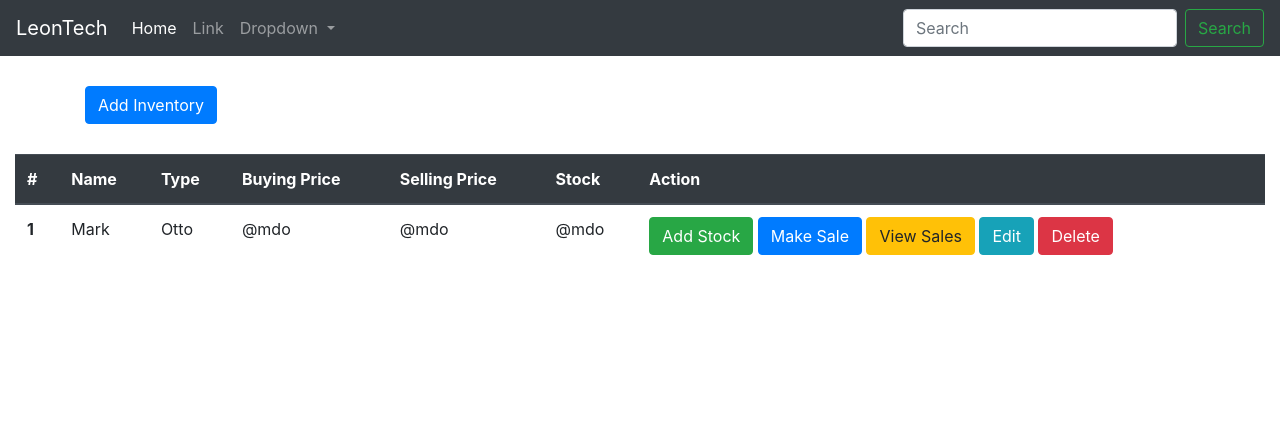
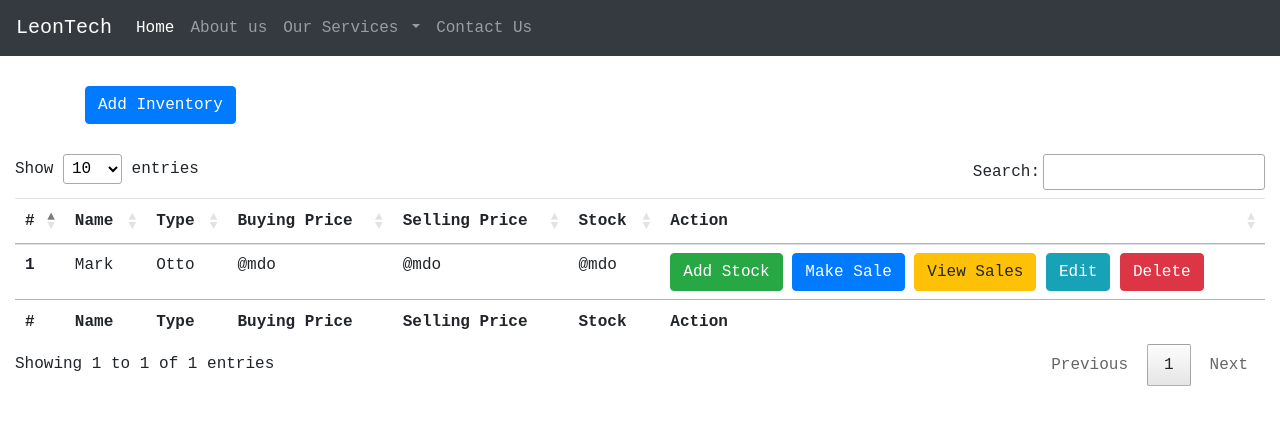
Before and after one commit to leonbaraza/Inventory-Management-System, a Flask app: page /inventories in a window 1280 px wide. Shown: the top 425 px of the page. Run offline with Flask 2, Linux system fonts and the light colour scheme; some libraries are stand-ins or nearby versions.

Commit message:
Inventory management system April Class

```diff
--- a/app.py
+++ b/app.py
@@ -1,7 +1,7 @@
 # importing
 # import <filename>
 # from filename import <.....>
-from flask import Flask, render_template
+from flask import Flask, render_template, request, redirect, url_for
 
 # calling/ instanciating
 app = Flask(__name__)
@@ -50,8 +50,24 @@ def about():
     return render_template('about.html')
 
 
-@app.route('/inventories')
+@app.route('/inventories', methods=['GET', 'POST'])
 def inventories():
+
+    # recieve from a form
+
+    if request.method == 'POST':
+        name = request.form['name']
+        inv_type = request.form['type']
+        buying_price = request.form['buying_price']
+        selling_price = request.form['selling_price']
+
+        print(name)
+        print(inv_type)
+        print(buying_price)
+        print(selling_price)
+
+        return redirect(url_for('inventories'))
+
     return render_template('inventories.html')
 
 
--- a/templates/base.html
+++ b/templates/base.html
@@ -13,6 +13,16 @@
 
     <link rel="stylesheet" href="https://stackpath.bootstrapcdn.com/bootstrap/4.4.1/css/bootstrap.min.css" integrity="sha384-Vkoo8x4CGsO3+Hhxv8T/Q5PaXtkKtu6ug5TOeNV6gBiFeWPGFN9MuhOf23Q9Ifjh" crossorigin="anonymous">
 
+    <link rel="stylesheet" type="text/css" href="//cdn.datatables.net/1.10.20/css/jquery.dataTables.min.css">
+    <style>
+        body{
+            font-family: 'Courier New', Courier, monospace;
+        }
+
+        table{
+
+        }
+    </style>
 </head>
 
 <body>
@@ -27,28 +37,32 @@
         <div class="collapse navbar-collapse" id="navbarSupportedContent">
             <ul class="navbar-nav mr-auto">
                 <li class="nav-item active">
-                    <a class="nav-link" href="#">Home <span class="sr-only">(current)</span></a>
+                    <a class="nav-link" href="{{ url_for('index') }}"> Home <span class="sr-only">(current)</span></a>
                 </li>
+
                 <li class="nav-item">
-                    <a class="nav-link" href="#">Link</a>
+                    <a class="nav-link" href="{{ url_for('about') }}">About us</a>
                 </li>
+
                 <li class="nav-item dropdown">
                     <a class="nav-link dropdown-toggle" href="#" id="navbarDropdown" role="button"
                         data-toggle="dropdown" aria-haspopup="true" aria-expanded="false">
-                        Dropdown
+                        Our Services
                     </a>
                     <div class="dropdown-menu" aria-labelledby="navbarDropdown">
-                        <a class="dropdown-item" href="#">Action</a>
-                        <a class="dropdown-item" href="#">Another action</a>
+                        <a class="dropdown-item" href="{{ url_for('service') }}">Service</a>
+                        <a class="dropdown-item" href="{{ url_for('inventories') }}">Inventory Page</a>
                         <div class="dropdown-divider"></div>
-                        <a class="dropdown-item" href="#">Something else here</a>
+                        <a class="dropdown-item" href="#">Data Visualization</a>
                     </div>
                 </li>
+
+                </li>
+                <li class="nav-item">
+                    <a class="nav-link" href="{{ url_for('contact') }}">Contact Us</a>
+                </li>
+
             </ul>
-            <form class="form-inline my-2 my-lg-0">
-                <input class="form-control mr-sm-2" type="search" placeholder="Search" aria-label="Search">
-                <button class="btn btn-outline-success my-2 my-sm-0" type="submit">Search</button>
-            </form>
         </div>
     </nav>
 
@@ -61,11 +75,19 @@
     {% endblock %}
 
 
-
     <script src="https://code.jquery.com/jquery-3.4.1.slim.min.js" integrity="sha384-J6qa4849blE2+poT4WnyKhv5vZF5SrPo0iEjwBvKU7imGFAV0wwj1yYfoRSJoZ+n" crossorigin="anonymous"></script>
     <script src="https://cdn.jsdelivr.net/npm/popper.js@1.16.0/dist/umd/popper.min.js" integrity="sha384-Q6E9RHvbIyZFJoft+2mJbHaEWldlvI9IOYy5n3zV9zzTtmI3UksdQRVvoxMfooAo" crossorigin="anonymous"></script>
     <script src="https://stackpath.bootstrapcdn.com/bootstrap/4.4.1/js/bootstrap.min.js" integrity="sha384-wfSDF2E50Y2D1uUdj0O3uMBJnjuUD4Ih7YwaYd1iqfktj0Uod8GCExl3Og8ifwB6" crossorigin="anonymous"></script>
 
+
+    <script src="//cdn.datatables.net/1.10.20/js/jquery.dataTables.min.js"></script>
+
+    <script>
+        $(document).ready( function () {
+            $('#myTable').DataTable();
+        } );
+    </script>
+
 </body>
 
 </html>
--- a/templates/inventories.html
+++ b/templates/inventories.html
@@ -29,14 +29,40 @@ Inventories
                 </div>
                 <div class="modal-body">
 
+                    <!--
 
-                    <form>
+                        1. change the save button type to submit
+
+                        2. add an action and methods attribute to the form
+                            - ---- METHODS ------
+                            methods are http verbs used to tell the browser what to do
+
+                            a. GET - used to display information to the browser
+
+                                - Its not a must you specify a get request because by default
+                                all browser have been built in a get request
+
+                            b. POST - used to send information
+                                - It must be declared for it to be used
+                                - All forms must be given a post request before submission
+
+                            c. PUT - used to update in4
+                            d. DELETE - get rid off
+
+                            ------ACTION--------
+                            What to do or where to go once someone clicks save
+
+                        3. Add a name attribute to all fields (input, select)
+
+                    -->
+
+                    <form action="{{ url_for('inventories') }}" method="POST">
 
                         <!-- name field -->
                         <div class="form-group">
                             <label for="exampleInputEmail1">Name</label>
 
-                            <input type="name" class="form-control" id="exampleInputEmail1"
+                            <input name="name" type="name" class="form-control" id="exampleInputEmail1"
                                 aria-describedby="emailHelp">
 
                             <small id="emailHelp" class="form-text text-muted">Add stock for this
@@ -48,7 +74,7 @@ Inventories
                         <div class="form-group">
                             <label for="exampleInputEmail1">Type</label>
 
-                            <select class="form-control" id="exampleFormControlSelect1">
+                            <select name="type" class="form-control" id="exampleFormControlSelect1">
                                 <option></option>
                                 <option>Product</option>
                                 <option>Service</option>
@@ -60,7 +86,7 @@ Inventories
 
                             <label for="exampleInputEmail1">Buying Price</label>
 
-                            <input type="float" class="form-control" id="exampleInputEmail1"
+                            <input name="buying_price" type="float" class="form-control" id="exampleInputEmail1"
                                 aria-describedby="emailHelp">
                         </div>
 
@@ -68,18 +94,27 @@ Inventories
                         <div class="form-group">
                             <label for="exampleInputEmail1">Selling Price</label>
 
-                            <input type="float" class="form-control" id="exampleInputEmail1"
+                            <input name="selling_price" type="float" class="form-control" id="exampleInputEmail1"
                                 aria-describedby="emailHelp">
                         </div>
+
+
+                        <div class="modal-footer">
+
+                            <button type="button" class="btn btn-secondary" data-dismiss="modal">Close</button>
+
+                            <button type="submit" class="btn btn-primary">Save</button>
+
+                        </div>
+
 
                     </form>
 
 
                 </div>
-                <div class="modal-footer">
-                    <button type="button" class="btn btn-secondary" data-dismiss="modal">Close</button>
-                    <button type="button" class="btn btn-primary">Save changes</button>
-                </div>
+
+
+
             </div>
         </div>
     </div>
@@ -89,8 +124,8 @@ Inventories
 
 
 <div class="container-fluid" style="margin-top: 30px;">
-    <table class="table">
-        <thead class="thead-dark">
+    <table class="table" id="myTable">
+        <thead>
             <tr>
                 <th scope="col">#</th>
                 <th scope="col">Name</th>
@@ -153,7 +188,6 @@ Inventories
                             </div>
                         </div>
                     </div>
-
 
 
                     <!-- Button trigger modal -->
@@ -287,6 +321,19 @@ Inventories
                 </td>
             </tr>
         </tbody>
+
+        <tfoot>
+            <tr>
+                <th>#</th>
+                <th>Name</th>
+                <th>Type</th>
+                <th>Buying Price</th>
+                <th>Selling Price</th>
+                <th>Stock</th>
+                <th>Action</th>
+            </tr>
+        </tfoot>
+
     </table>
 </div>
 
```
Also changed, not shown: templates/about.html (+10 -11 lines), templates/contact.html (+9 -11 lines), templates/service.html (+9 -11 lines).
